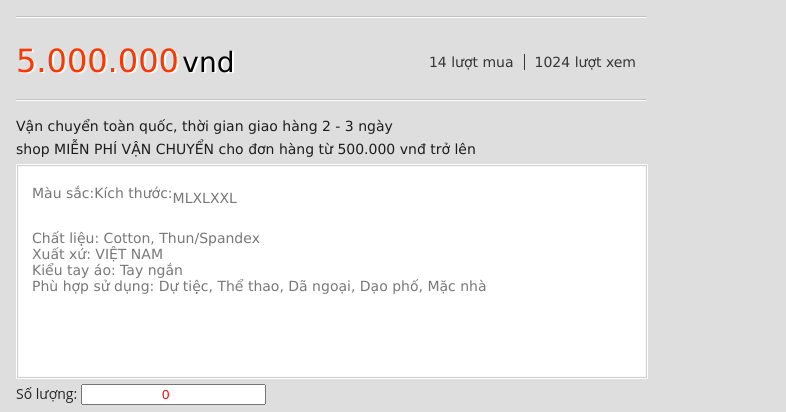
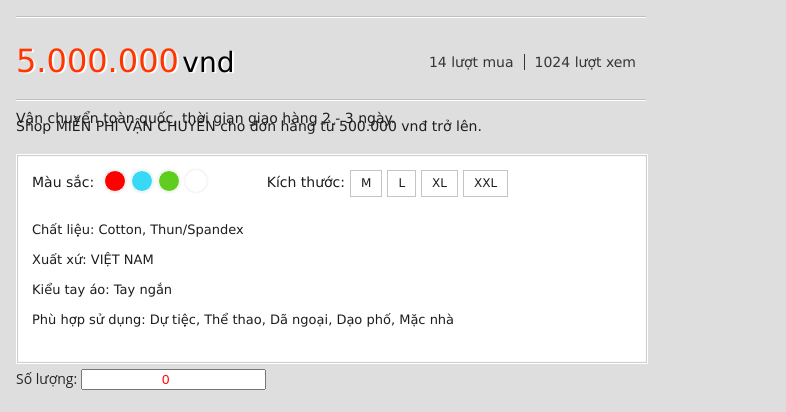
Before and after one commit to MrKenitvnn/sbshop, a plain HTML site: page sanphamchitiet.html in a window 1280 px wide. Shown: the part 503-915 px from the top of the page, 494-1280 px from the left. Drawn offline with Linux system fonts and the light colour scheme.

Commit message:
complete sanphamchitiet

```diff
--- a/css/style.css
+++ b/css/style.css
@@ -47,6 +47,21 @@ hr{
 	float: right;
 	position: relative;
 	top:-17px;
+}
+.bg-red{
+	background: #ff0000 !important;
+}
+.bg-green{
+	background: #5fcd1d !important;
+}
+.bg-blue{
+	background: #38d9f6 !important;
+}
+.bg-white{
+	background: #FFF !important;
+}
+.bg-black{
+	background: #000 !important;
 }
 
 /**
@@ -953,9 +968,38 @@ img.prd-img-detail-big{
 }
 .prd-del-info{
 	height: 173px;
+	margin-top: 20px;
+	padding-top: 15px;
 }
-ul.prd-size-ul li{
+.prd-del-info span{
+	color:#1d1d1d;
+}
+.prd-del-info>div>span{
+	font-size:13px;
+}
+ul.prd-color-ul{}
+ul.prd-color-ul li{}
+ul.prd-color-ul li span{
+	width: 20px;
+	height: 20px;
+	margin-left: 5px;
+	display: block;
+	border-radius:50%;
+	border:1px solid #FFF;
+	box-shadow: 0px 0px 3px #e0e0e0;
+	cursor:hand;
+	background: #ff0000;
+}
 
+ul.prd-size-ul{}
+ul.prd-size-ul li{}
+ul.prd-size-ul li span{
+	display: block;
+	padding: 0px 10px;
+	border: 1px solid #c4c4c4;
+	cursor:hand;
+	font-size:12px;
+	margin-left: 5px;
 }
 
 .prd-img-3item{
@@ -1101,3 +1145,22 @@ ul.prd-size-ul li{
 	right: 50px;
 	top:200px;
 }
+/**
+ * San Pham Chi Tiet
+ * Huong dan mua hang
+ **/
+.prd-del-huong-dan{
+	margin: 30px auto;
+	height: 210px;
+}
+.prd-del-huong-dan .hd-lien-he{
+	height: 210px !important;
+}
+
+.prd-del-huong-dan .hd-lien-he:first-child{
+	width: 490px;
+}
+.prd-del-huong-dan hr{
+	width: 360px;
+	float: right;
+}
--- a/sanphamchitiet.html
+++ b/sanphamchitiet.html
@@ -112,28 +112,30 @@
 					</ul>
 				</div><br/>
 				<hr style="margin-bottom:0px"/>
-				<span style="color:#1d1d1d">Vận chuyển toàn quốc, thời gian giao hàng 2 - 3 ngày</span><br/>
-				<span style="color:#1d1d1d;line-height:30px;">shop MIỄN PHÍ VẬN CHUYỂN cho đơn hàng từ 500.000 vnđ trở lên</span>
+				<span style="color:#1d1d1d;line-height:0px">Vận chuyển toàn quốc, thời gian giao hàng 2 - 3 ngày.</span><br/>
+				<span style="color:#1d1d1d;">Shop MIỄN PHÍ VẬN CHUYỂN cho đơn hàng từ 500.000 vnđ trở lên.</span>
 
 				<div class="box-shadow-inset prd-del-info">
-					<span style="float:left">Màu sắc: </span>
-					<ul>
-						<li><span></span></li>
-						<li><span></span></li>
-						<li><span></span></li>
-						<li><span></span></li>
+					<span style="float:left;line-height:24px">Màu sắc:&nbsp;</span>
+					<ul class="prd-color-ul">
+						<li><span class="bg-red"></span></li>
+						<li><span class="bg-blue"></span></li>
+						<li><span class="bg-green"></span></li>
+						<li><span class="bg-white"></span></li>
 					</ul>
-					<span style="float:left">Kích thước: </span>
+					<span style="float:left;margin-left:60px;line-height:24px">Kích thước: </span>
 					<ul class="prd-size-ul">
 						<li><span>M</span></li>
 						<li><span>L</span></li>
 						<li><span>XL</span></li>
 						<li><span>XXL</span></li>
-					</ul><div class="clear"></div>
-					<span>Chất liệu: Cotton, Thun/Spandex</span><br/>
-					<span>Xuất xứ: VIỆT NAM</span><br/>
-					<span>Kiểu tay áo: Tay ngắn</span><br/>
-					<span>Phù hợp sử dụng: Dự tiệc, Thể thao, Dã ngoại, Dạo phố, Mặc nhà</span>
+					</ul>
+					<div class="clear" style="line-height:30px">
+						<span>Chất liệu: Cotton, Thun/Spandex</span><br/>
+						<span>Xuất xứ: VIỆT NAM</span><br/>
+						<span>Kiểu tay áo: Tay ngắn</span><br/>
+						<span>Phù hợp sử dụng: Dự tiệc, Thể thao, Dã ngoại, Dạo phố, Mặc nhà</span>
+					</div>
 				</div>
 				<form action="#" method="POST" accept-charset="utf-8">
 					<label for="prd-count" style="line-height:30px;">Số lượng:
@@ -271,14 +273,15 @@
 
 
 	<!-- huong dan mua hang -->
-	<section class="clear frame box-huong-dan">
-		<h2>Hướng dẫn mua hàng   ( mua hàng, thanh toán )</h2>
-		<p style="line-height:60px;margin-bottom:40px">Địa vị cấp hàng :  Adipisicing elit, sed do eiusmod tempor incididunt</p>
+	<section class="clear frame box-huong-dan prd-del-huong-dan">
 		<div class="hd-lien-he">
 			<h2>HƯỚNG DẪN MUA HÀNG</h2>
-			<p style="width:330px;">Lorem ipsum dolor sit amet, consectetur adip isicing elit, sed do eiusmod tempor incididunt ut labore et dolore magna aliqua. </p>
-			<a href="#">Xem thêm</a>
-			<h2 style="margin-top:40px;color:#fb2300">THANH TOÁN</h2>
+			<p style="width:480px;height:130px; font-size:12px;overflow:hidden;margin: 20px 0px 20px 15px;">Lorem ipsum dolor sit amet, consectetur adip isicing elit, sed do eiusmod tempor incididunt ut labore et dolore magna aliqua. Lorem ipsum dolor sit amet, consectetur adip isicing elit, sed do eiusmod tempor incididunt ut labore et dolore magna aliqua. Lorem ipsum dolor sit amet, consectetur adip isicing elit, sed do eiusmod tempor incididunt ut labore et dolore magna aliqua. Lorem ipsum dolor sit amet, consectetur adip isicing elit, sed do eiusmod tempor incididunt ut labore et dolore magna aliqua. </p>
+			<div class="clear"></div>
+			<a href="#" style="float:left;color:#ff0c0c;font-size:14px;background:none;">Xem thêm >></a><hr/>
+		</div>
+		<div class="hd-lien-he" style="float:right">
+			<h2 style="color:#fb2300">THANH TOÁN</h2>
 			<p style="height:40px">Thanh toán trực tiếp cửa hàng hoặc thanh toán qua :</p>
 			<ul>
 				<li><a href="#"><img src="images/bank-ngan-luong.png" alt="ngan luong"></a></li>
@@ -288,7 +291,6 @@
 				<li><a href="#"><img src="images/bank-viettin.png" alt="viettin bank"></a></li>
 			</ul>
 		</div>
-		<img class="hd-map" src="images/img-logo-map.png" alt="map huong dan" />
 	</section>
 
 
```
